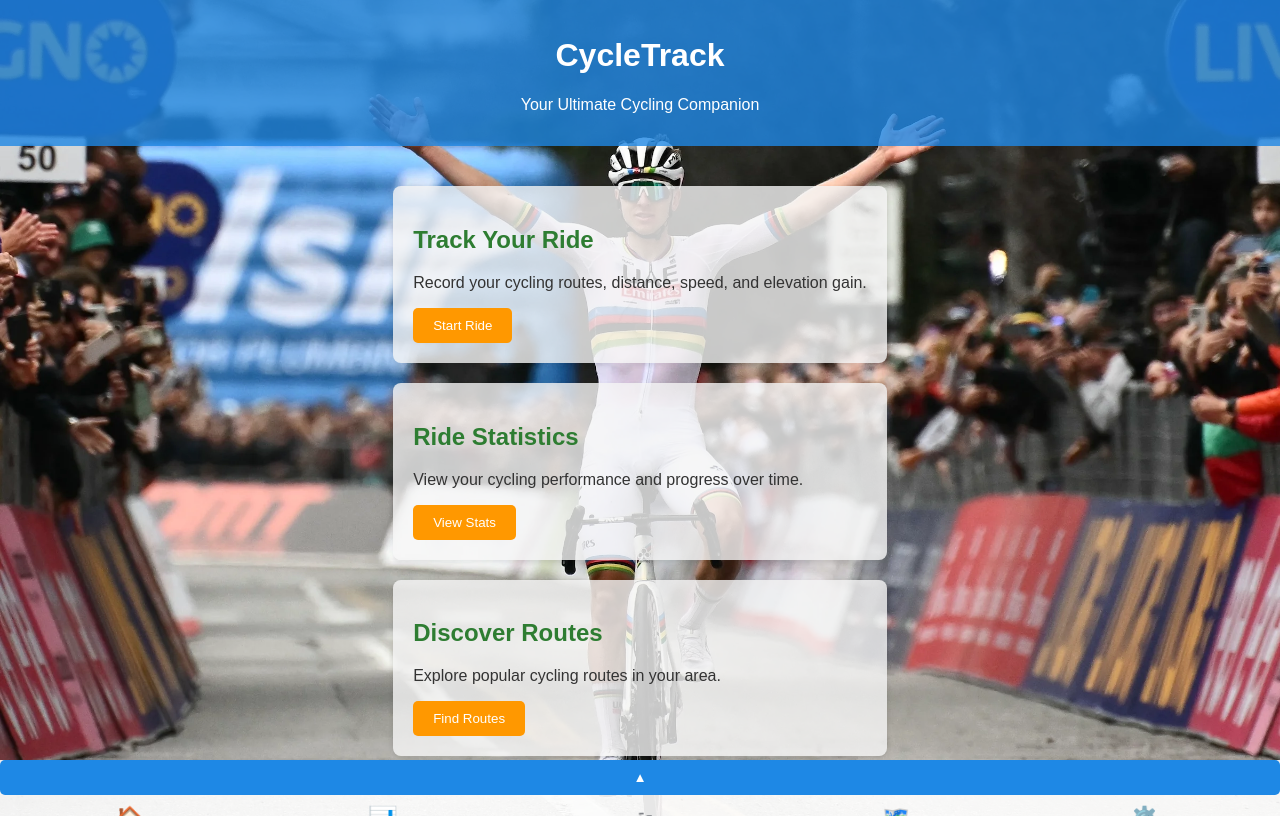
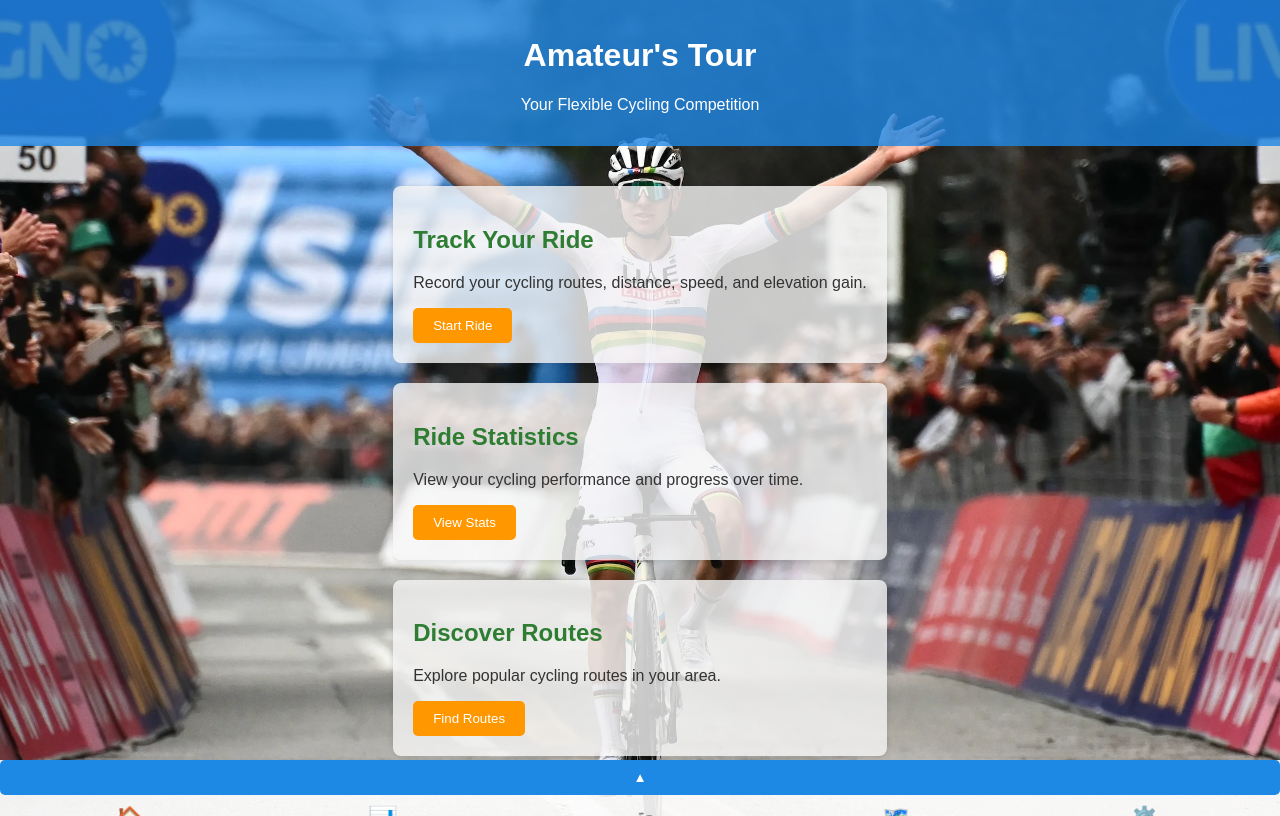
Before and after one commit to TomasCacoete/pgdi, a React (Vite) app in the folder frontend/: page / in a window 1280 px wide. Built offline with nearby package versions, Linux system fonts and the light colour scheme.

Commit message:
Changed Mission

```diff
--- a/frontend/src/App.tsx
+++ b/frontend/src/App.tsx
@@ -52,8 +52,8 @@ const App: React.FC = () => {
   return (
     <div className="App">
       <header>
-        <h1>CycleTrack</h1>
-        <p>Your Ultimate Cycling Companion</p>
+        <h1>Amateur's Tour</h1>
+        <p>Your Flexible Cycling Competition</p>
       </header>
       <main>
         <Feature
```
